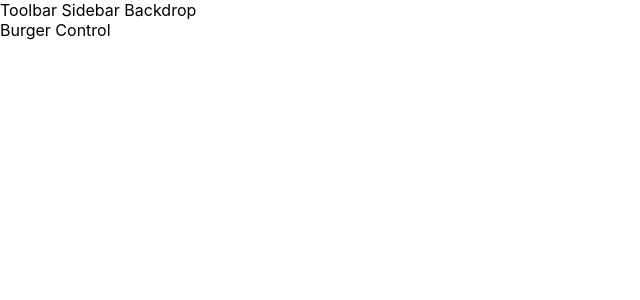
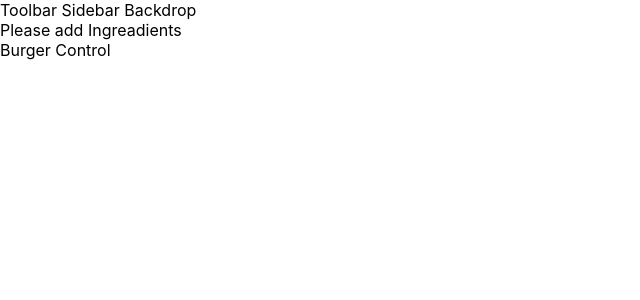
Before and after one commit to ayush1509/Burger-Builder, a React app in the folder burger-builder/: page / in a window 1280 px wide. Shown: the top 300 px of the page, without its empty margins (0-640 px from the left). Built offline with nearby package versions, Linux system fonts and the light colour scheme.

Commit message:
added user friendly messages

```diff
--- a/burger-builder/src/Components/Burger/Burger.js
+++ b/burger-builder/src/Components/Burger/Burger.js
@@ -3,17 +3,22 @@ import React from 'react'
 import BurgerIngredient from './BurgerIngredient/BurgerIngredient'
 import classes from './Burger.css'
 const burger = (props) => {
-    const transformedIngredient = Object.keys(props.ingredients).map(
+    let transformedIngredient = Object.keys(props.ingredients).map(
        igkey =>{
          return [...Array(props.ingredients[igkey])].map((_, i)=>{
              return <BurgerIngredient key={igkey + i} type = {igkey}/>
          })
-       }
-    )
+       } ).reduce((arr,cur)=>{
+        return arr.concat(cur)
+     },[])
+
+       if(transformedIngredient.length === 0){
+        transformedIngredient = <div>Please add Ingreadients</div>
+    }
+
     return (
         <div className={classes.Burger}>
             <BurgerIngredient type="bread-top"></BurgerIngredient>
-            {console.log(transformedIngredient)}
             {transformedIngredient}
             <BurgerIngredient type="bread-bottom"></BurgerIngredient>
         </div>
--- a/burger-builder/src/Containers/BurgerBuilder/BurgerBuilder.js
+++ b/burger-builder/src/Containers/BurgerBuilder/BurgerBuilder.js
@@ -6,10 +6,10 @@ class BurgerBuilder extends Component {
 
     state = {
         ingredients: {
-            salad: 1,
-            bacon: 1,
-            cheese: 2,
-            meat: 2
+            salad: 0,
+            bacon: 0,
+            cheese: 0,
+            meat: 0
         }
     }
     render (){
```
